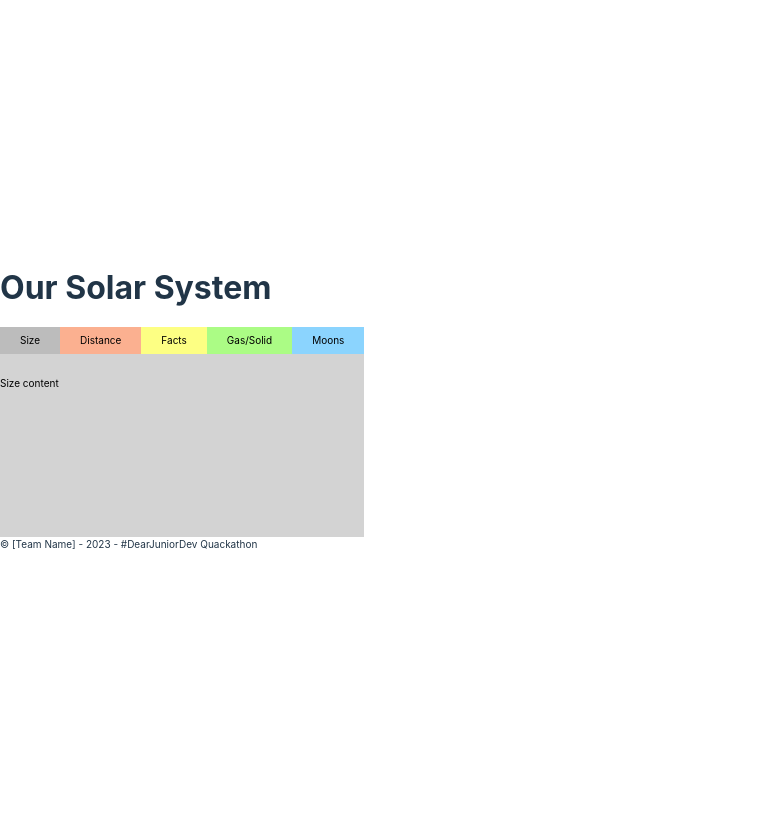
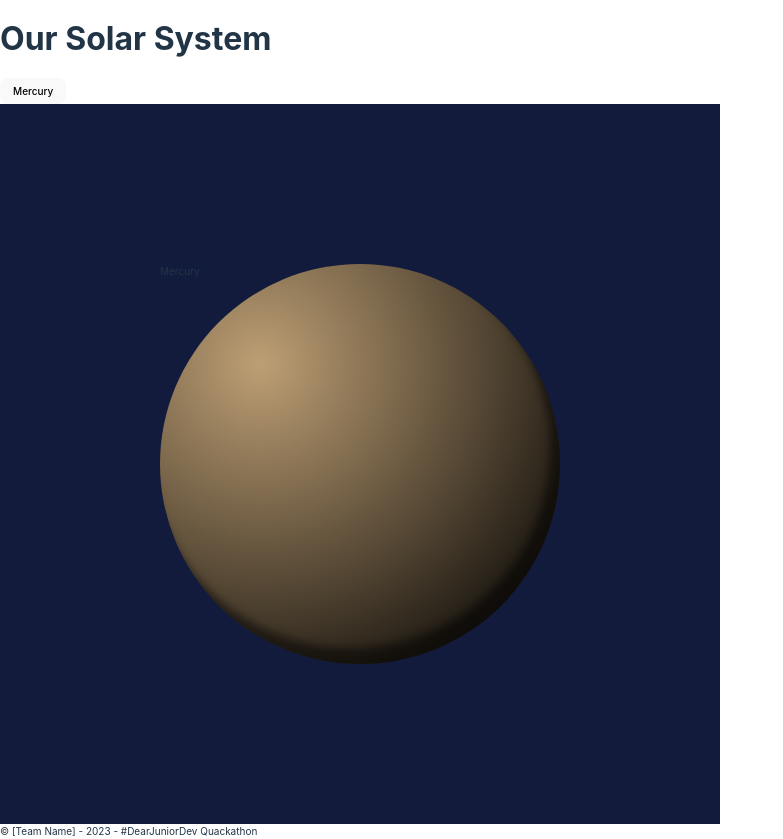
Before and after one commit to Joyce750526/solar-system-quackathon, a React (Vite) app in the folder solar-system-quackathon/: page / in a window 1280 px wide. Shown: the whole page, without its empty margins (0-783 px from the left). Before the commit the page ends 800 px from the top, so only its background shows below. Built offline with nearby package versions, Linux system fonts and the light colour scheme.

Commit message:
Used router & link components from react-router-dom.

```diff
--- a/solar-system-quackathon/package.json
+++ b/solar-system-quackathon/package.json
@@ -14,7 +14,8 @@
     "express": "^4.18.2",
     "mongoose": "^7.0.3",
     "react": "^18.2.0",
-    "react-dom": "^18.2.0"
+    "react-dom": "^18.2.0",
+    "react-router-dom": "^6.10.0"
   },
   "devDependencies": {
     "@types/react": "^18.0.28",
--- a/solar-system-quackathon/src/pages/App.jsx
+++ b/solar-system-quackathon/src/pages/App.jsx
@@ -1,14 +1,15 @@
 import "./App.css";
+import { BrowserRouter, Routes, Route } from "react-router-dom";
 import Home from "./home";
-import Header from "../components/header";
-import Footer from "../components/footer";
+import Planets from "../components/planets";
 
 export default function App() {
   return (
-    <>
-      <Header />
-      <Home />
-      <Footer />
-    </>
+    <BrowserRouter>
+      <Routes>
+        <Route path='/' element={<Home />} />
+        <Route path='/planet' element={<Planets />} />
+      </Routes>
+    </BrowserRouter>
   );
 }
--- a/solar-system-quackathon/src/pages/home.jsx
+++ b/solar-system-quackathon/src/pages/home.jsx
@@ -1,9 +1,22 @@
 import InfoBox from "../components/infobox";
+import Header from "../components/header";
+import Footer from "../components/footer";
+import Planets from "../components/planets";
+import { Link } from "react-router-dom";
 
 export default function Home() {
   return (
     <>
-      <InfoBox />
+      <Header />
+      {/** Comment from Ash:
+       * The InfoBox is only here during development. This will be removed later. */}
+      {/* <InfoBox /> */}
+      <Link to='/planet'>
+        <button type='button'>Mercury</button>
+      </Link>
+      <Planets />
+
+      <Footer />
     </>
   );
 }
```
Also changed, not shown: 1 other file (tests, documents, lock files or other folders).
